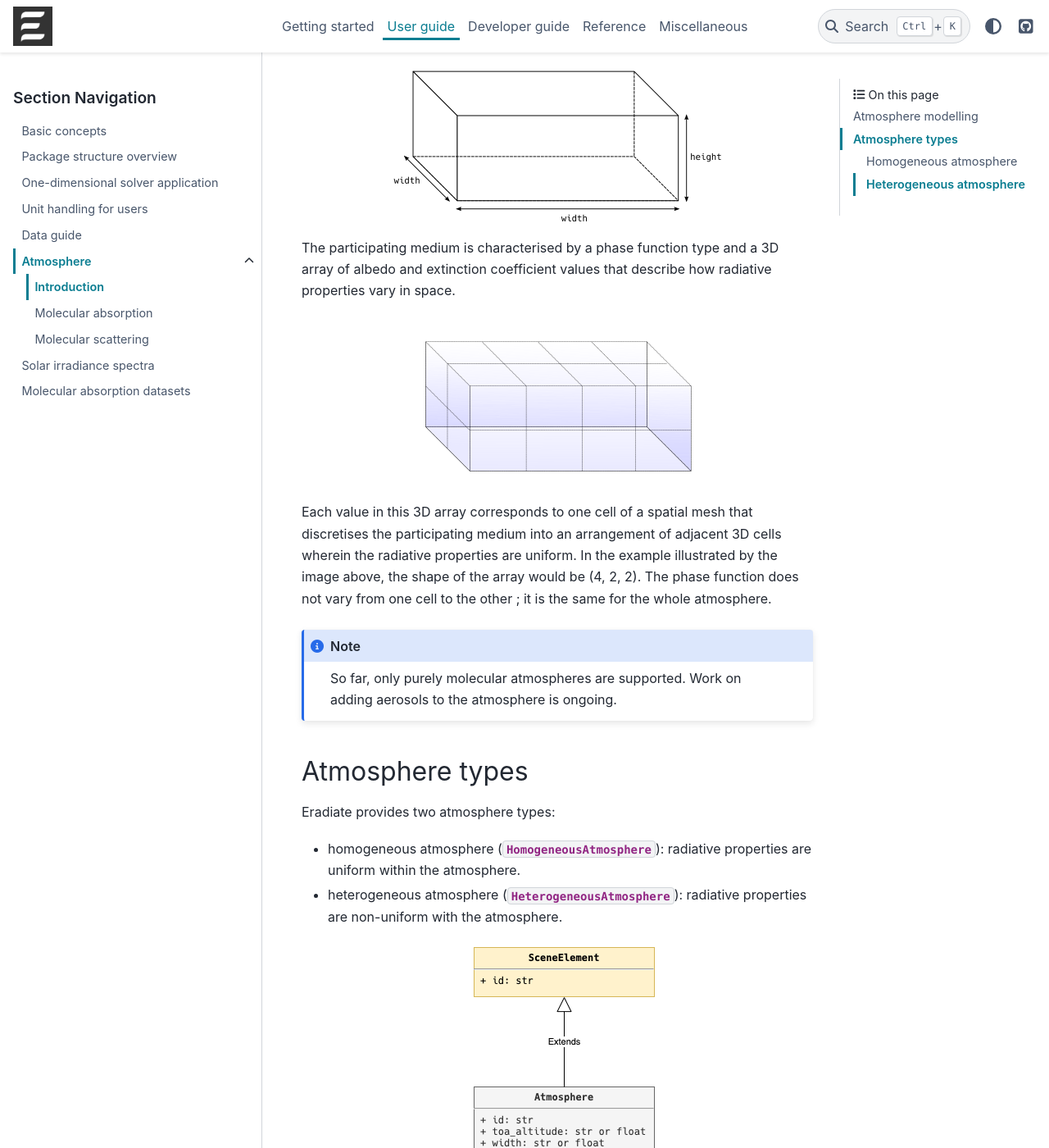
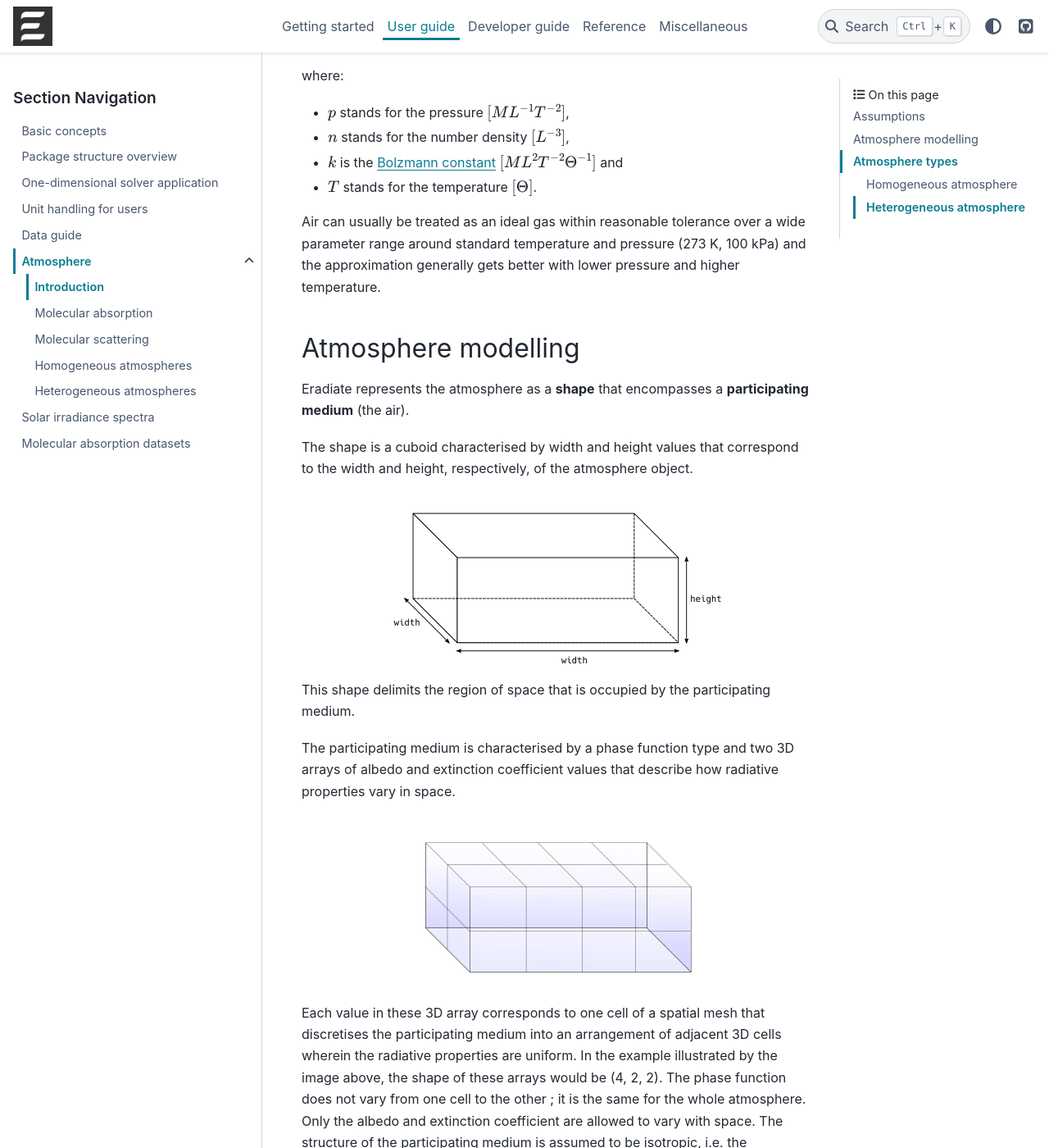
Before and after one commit to eradiate/eradiate, a Sphinx documentation site: the page built from docs/rst/user_guide/atmosphere/intro.rst, in a window 1280 px wide and 1400 px high, scrolled down 369 px. Shown: the whole window at 82% size. Built offline with Sphinx 7.4.7 and the PyData theme 0.15.4, drawn with Linux system fonts in a browser that asks for light colours; pages that are not in the unit, such as notebooks, are missing from menus; cross-references to code outside the pages are shown as plain code; some of the changed text lies outside the part shown.

Commit message:
Added homogeneous atmosphere guide page

```diff
--- /dev/null
+++ b/docs/rst/user_guide/atmosphere/heterogeneous.rst
@@ -0,0 +1,4 @@
+.. _sec-atmosphere-heterogeneous:
+
+Heterogeneous atmospheres
+=========================
--- a/docs/rst/user_guide/atmosphere/index.rst
+++ b/docs/rst/user_guide/atmosphere/index.rst
@@ -7,3 +7,5 @@
    intro
    absorption
    scattering
+   homogeneous
+   heterogeneous
--- a/docs/rst/user_guide/atmosphere/intro.rst
+++ b/docs/rst/user_guide/atmosphere/intro.rst
@@ -2,6 +2,33 @@
 
 Introduction
 ============
+
+Assumptions
+-----------
+
+The air is assumed to behave as an
+`ideal gas <https://en.wikipedia.org/wiki/Ideal_gas>`_,
+i.e. a collection of point particles without interactions between one another.
+It is in thermodynamic equilibrium, it is not chemically reacting and it obeys
+the ideal gas state equation:
+
+.. math::
+
+   p = n k T
+
+where:
+
+* :math:`p` stands for the pressure :math:`[ML^{-1}T^{-2}]`,
+* :math:`n` stands for the number density :math:`[L^{-3}]`,
+* :math:`k` is the
+  `Bolzmann constant <https://en.wikipedia.org/wiki/Boltzmann_constant>`_
+  :math:`[ML^{2}T^{-2}\Theta^{-1}]` and
+* :math:`T` stands for the temperature :math:`[\Theta]`.
+
+Air can usually be treated as an ideal gas within reasonable tolerance over a
+wide parameter range around standard temperature and pressure (273 K, 100 kPa)
+and the approximation generally gets better with lower pressure and higher
+temperature.
 
 Atmosphere modelling
 --------------------
@@ -16,21 +43,28 @@
    :align: center
    :scale: 50
 
-The participating medium is characterised by a phase function type and a 3D
-array of albedo and extinction coefficient values that describe how
+This shape delimits the region of space that is occupied by the participating
+medium.
+
+The participating medium is characterised by a phase function type and two 3D
+arrays of albedo and extinction coefficient values that describe how
 radiative properties vary in space.
 
 .. image:: ../../../fig/atmosphere-participating_medium.png
    :align: center
    :scale: 50
 
-Each value in this 3D array corresponds to one cell of a spatial mesh that
+Each value in these 3D array corresponds to one cell of a spatial mesh that
 discretises the participating medium into an arrangement of adjacent 3D cells
 wherein the radiative properties are uniform.
-In the example illustrated by the image above, the shape of the array would be
-(4, 2, 2).
+In the example illustrated by the image above, the shape of these arrays would
+be (4, 2, 2).
 The phase function does not vary from one cell to the other ; it is the same
 for the whole atmosphere.
+Only the albedo and extinction coefficient are allowed to vary with space.
+The structure of the participating medium is assumed to be isotropic, i.e. the
+properties of the medium embedded in one cell is invariant to rotation of the
+cell.
 
 .. note::
    So far, only purely molecular atmospheres are supported.
@@ -46,7 +80,7 @@
   properties are uniform within the atmosphere.
 * heterogeneous atmosphere
   (:class:`~eradiate.scenes.atmosphere.HeterogeneousAtmosphere`): radiative
-  properties are non-uniform with the atmosphere.
+  properties are non-uniform within the atmosphere.
 
 .. image:: ../../../fig/atmosphere-classes.png
    :align: center
@@ -86,6 +120,9 @@
           sigma_s = ureg.Quantity(1e-3, "km^-1"),
           sigma_a = ureg.Quantity(1e-5, "km^-1"),
       )
+
+For more detail, refer to the guide page dedicated to
+:ref:`homogeneous atmospheres <sec-atmosphere-homogeneous>`.
 
 Heterogeneous atmosphere
 ~~~~~~~~~~~~~~~~~~~~~~~~
@@ -142,3 +179,6 @@
    In each of these layers, the albedo and the extinction coefficient are
    automatically computed in the appropriate pressure and temperature conditions
    corresponding to the US76 atmosphere, and at the current wavelength.
+
+For more detail, refer to the guide page dedicated to
+:ref:`heterogeneous atmospheres <sec-atmosphere-heterogeneous>`.
```
Also changed, not shown: docs/rst/user_guide/atmosphere/homogeneous.rst (added, +79 -0 lines).
